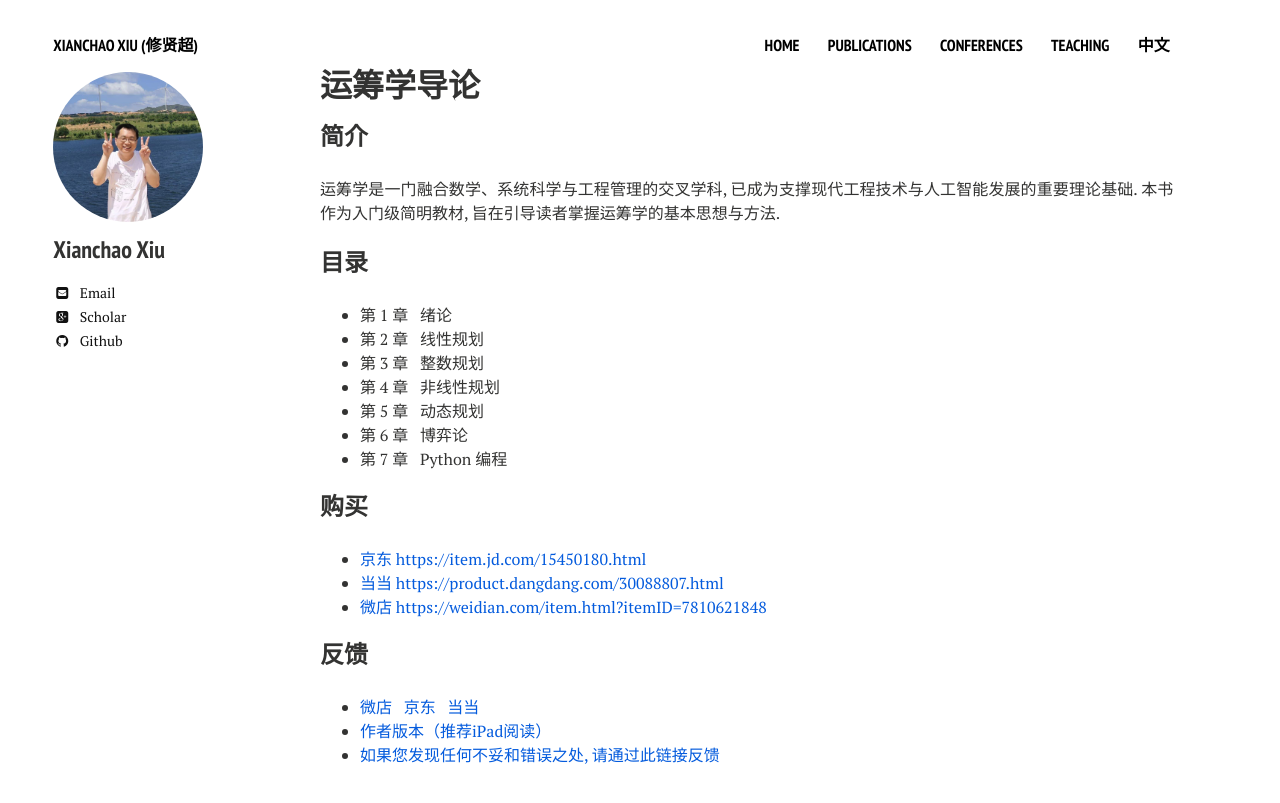
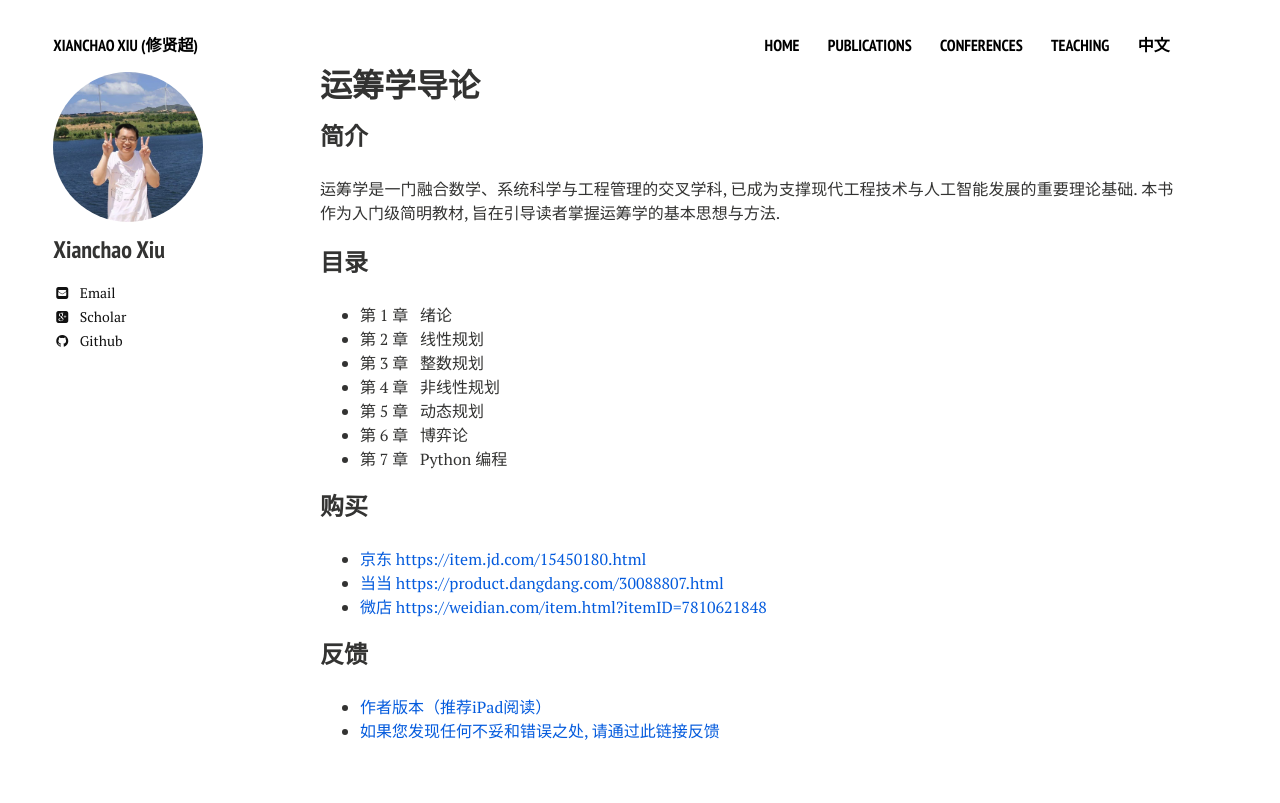
Before and after one commit to xianchaoxiu/xianchaoxiu.github.io, a Jekyll site: the page built from chinese/book/OR/index.md, in a window 1280 px wide. Shown: the top 803 px of the page. Built offline with Jekyll 4.4.1, drawn with Linux system fonts in a browser that asks for light colours; nearby versions of some CDN libraries.

Commit message:
Update index.md

```diff
--- a/chinese/book/OR/index.md
+++ b/chinese/book/OR/index.md
@@ -25,6 +25,5 @@ share: false
 
 
 ### 反馈
-* <a href="https://weidian.com/item.html?itemID=7810621848" class="textlink" target="_blank"> 微店 </a> &nbsp;  <a href="https://item.jd.com/15450180.html" class="textlink" target="_blank"> 京东 </a>  &nbsp;  <a href="https://product.dangdang.com/30088807.html" class="textlink" target="_blank"> 当当 </a> <br>
 * <a href="../OR/运筹学导论.pdf" class="textlink" target="_blank"> 作者版本（推荐iPad阅读） </a> <br>
 * <a href="https://docs.qq.com/form/page/DTkZycUxMRUpkRHpY" class="textlink" target="_blank">如果您发现任何不妥和错误之处, 请通过此链接反馈 </a> <br>
```
